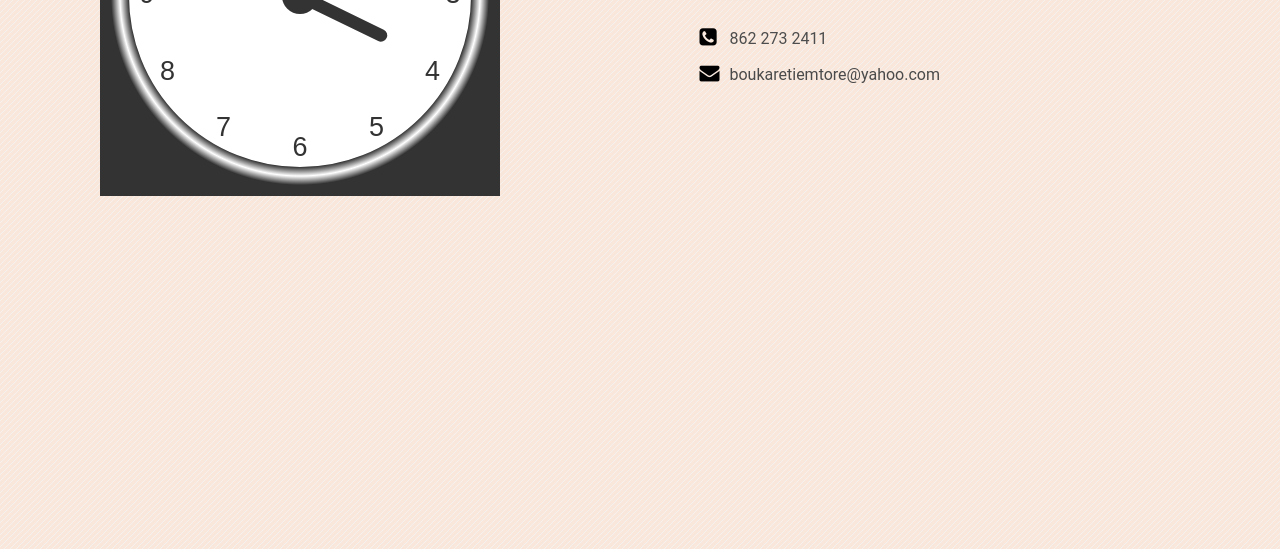
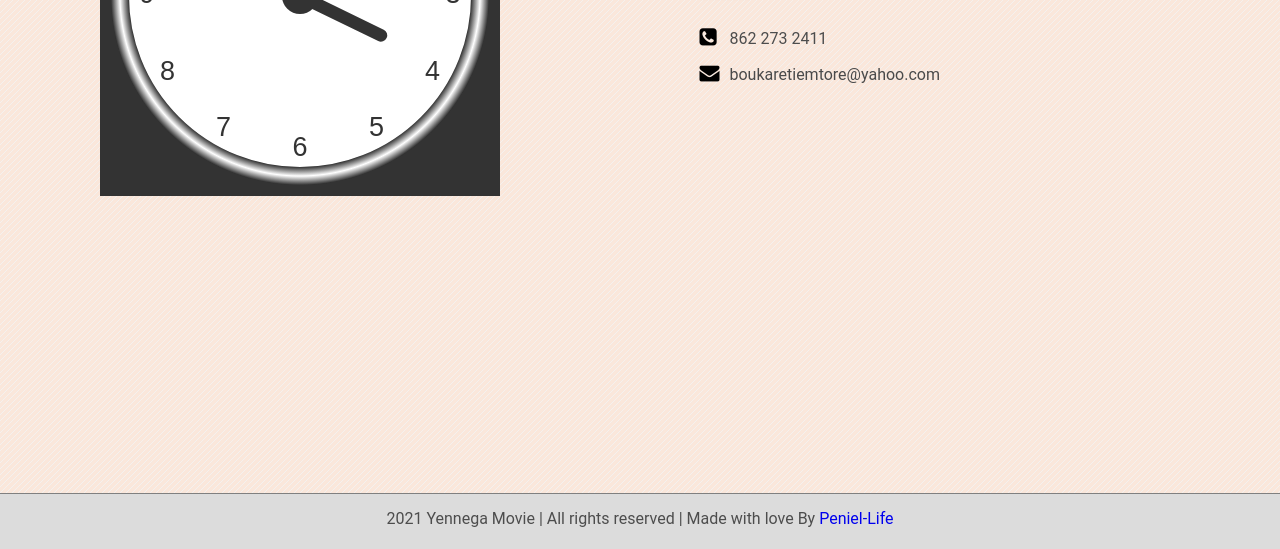
Before and after one commit to Peniel2020/Yennega-coming-soon, a plain HTML site: page index.html in a window 1280 px wide. Shown: the part 251-800 px from the top of the page. Drawn offline with Linux system fonts and the light colour scheme.

Commit message:
footer added

```diff
--- a/index.html
+++ b/index.html
@@ -49,9 +49,16 @@
 	</div>
 </div>
 
+<div style="width: 100%; position: absolute; bottom: 0; left: 0; height: 40px; text-align: center; padding-top: 15px;
+border-top: 1px gray solid;
+background-color: gainsboro;">
+<span id="year"></span> Yennega Movie | All rights reserved | Made with love By
+<a href="https://www.peniel-life.com" style="text-decoration: none;">Peniel-Life</a>
+</div>
 
 <script>
 	var canvas = document.getElementById("canvas");
+	var year = document.getElementById("year");
 	var ctx = canvas.getContext("2d");
 	var radius = canvas.height / 2;
 	ctx.translate(radius, radius);
@@ -63,6 +70,9 @@
 	  drawNumbers(ctx, radius);
 	  drawTime(ctx, radius);
 	}
+
+	var today = new Date().getFullYear();
+	year.innerHTML = today
 
 	function drawFace(ctx, radius) {
 	  var grad;
```
